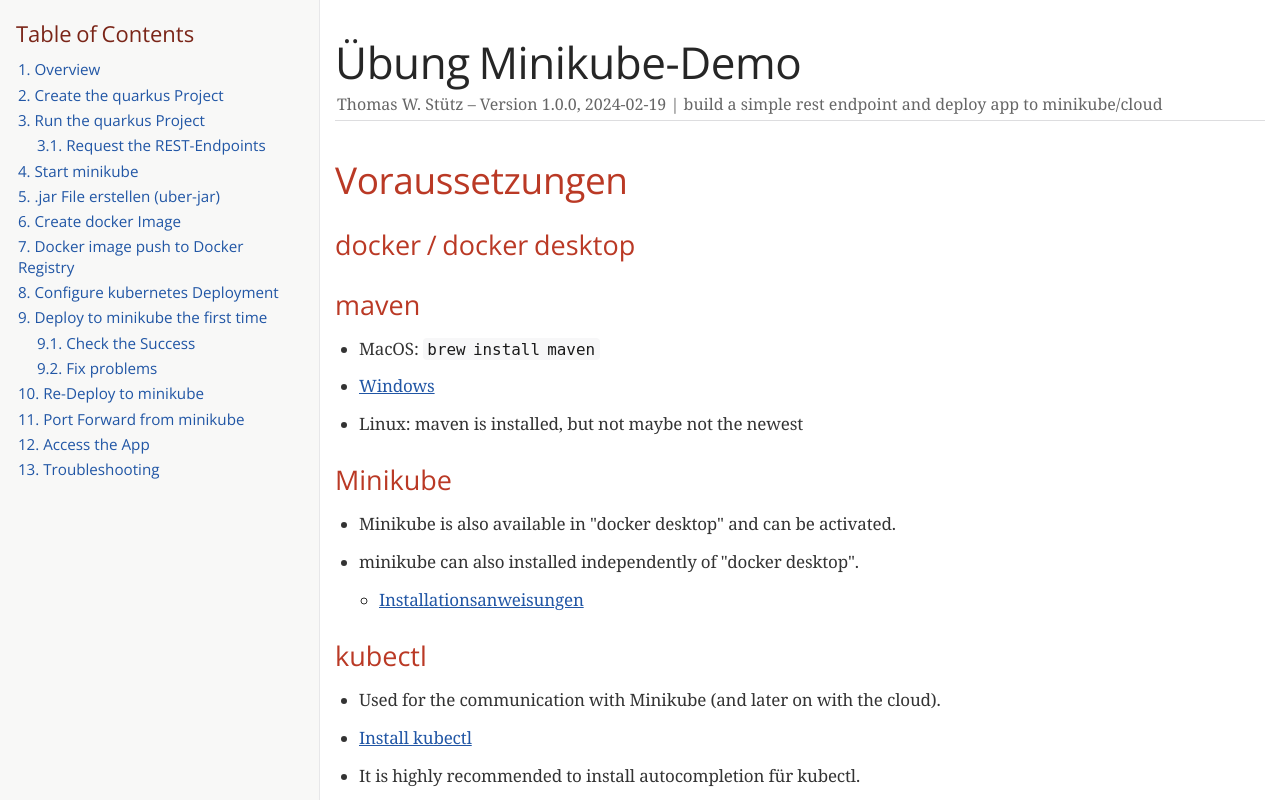
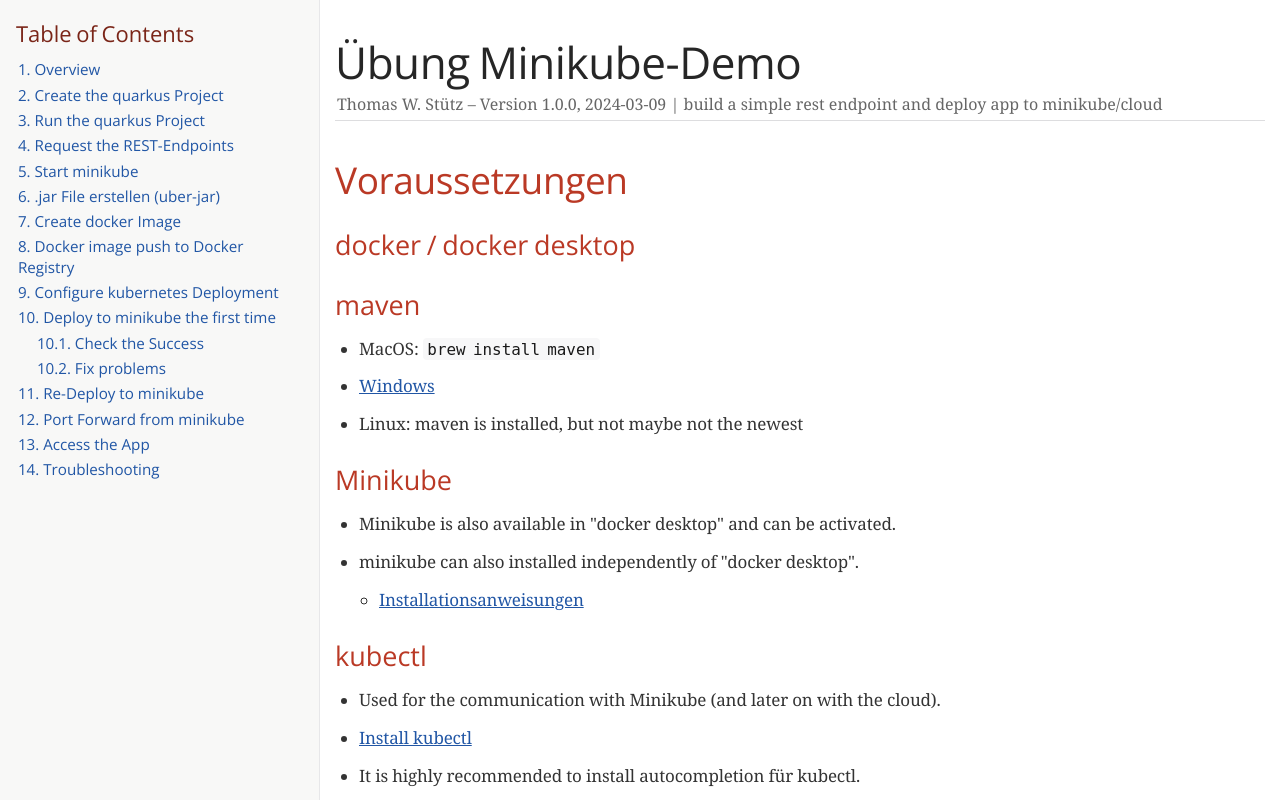
Before and after one commit to quarkus-seminar/2024-lab-minikube, a plain HTML site: page index.html in a window 1280 px wide. Shown: the top 802 px of the page. Drawn offline with nearby package versions, Linux system fonts and the light colour scheme; a web font is replaced by a local one.

Commit message:
Deploying to gh-pages from @ quarkus-seminar/2024-lab-minikube@896b86854c04b1f466407bd5d37c53c03169b489 🚀

```diff
--- a/index.html
+++ b/index.html
@@ -556,7 +556,7 @@
 <div class="details">
 <span id="author" class="author">Thomas W. Stütz</span><br>
 <span id="revnumber">version 1.0.0,</span>
-<span id="revdate">2024-02-19</span>
+<span id="revdate">2024-03-09</span>
 <br><span id="revremark">build a simple rest endpoint and deploy app to minikube/cloud</span>
 </div>
 <div id="toc" class="toc2">
@@ -564,26 +564,23 @@
 <ul class="sectlevel1">
 <li><a href="#_overview">1. Overview</a></li>
 <li><a href="#_create_the_quarkus_project">2. Create the quarkus Project</a></li>
-<li><a href="#_run_the_quarkus_project">3. Run the quarkus Project</a>
+<li><a href="#_run_the_quarkus_project">3. Run the quarkus Project</a></li>
+<li><a href="#_request_the_rest_endpoints">4. Request the  REST-Endpoints</a></li>
+<li><a href="#_start_minikube">5. Start minikube</a></li>
+<li><a href="#_jar_file_erstellen_uber_jar">6. .jar File erstellen (uber-jar)</a></li>
+<li><a href="#_create_docker_image">7. Create docker Image</a></li>
+<li><a href="#_docker_image_push_to_docker_registry">8. Docker image push to Docker Registry</a></li>
+<li><a href="#_configure_kubernetes_deployment">9. Configure kubernetes Deployment</a></li>
+<li><a href="#_deploy_to_minikube_the_first_time">10. Deploy to minikube the first time</a>
 <ul class="sectlevel2">
-<li><a href="#_request_the_rest_endpoints">3.1. Request the  REST-Endpoints</a></li>
+<li><a href="#_check_the_success">10.1. Check the Success</a></li>
+<li><a href="#_fix_problems">10.2. Fix problems</a></li>
 </ul>
 </li>
-<li><a href="#_start_minikube">4. Start minikube</a></li>
-<li><a href="#_jar_file_erstellen_uber_jar">5. .jar File erstellen (uber-jar)</a></li>
-<li><a href="#_create_docker_image">6. Create docker Image</a></li>
-<li><a href="#_docker_image_push_to_docker_registry">7. Docker image push to Docker Registry</a></li>
-<li><a href="#_configure_kubernetes_deployment">8. Configure kubernetes Deployment</a></li>
-<li><a href="#_deploy_to_minikube_the_first_time">9. Deploy to minikube the first time</a>
-<ul class="sectlevel2">
-<li><a href="#_check_the_success">9.1. Check the Success</a></li>
-<li><a href="#_fix_problems">9.2. Fix problems</a></li>
-</ul>
-</li>
-<li><a href="#_re_deploy_to_minikube">10. Re-Deploy to minikube</a></li>
-<li><a href="#_port_forward_from_minikube">11. Port Forward from minikube</a></li>
-<li><a href="#_access_the_app">12. Access the App</a></li>
-<li><a href="#_troubleshooting">13. Troubleshooting</a></li>
+<li><a href="#_re_deploy_to_minikube">11. Re-Deploy to minikube</a></li>
+<li><a href="#_port_forward_from_minikube">12. Port Forward from minikube</a></li>
+<li><a href="#_access_the_app">13. Access the App</a></li>
+<li><a href="#_troubleshooting">14. Troubleshooting</a></li>
 </ul>
 </div>
 </div>
@@ -754,11 +751,15 @@
 ./mvnw clean quarkus:dev</code></pre>
 </div>
 </div>
-<div class="sect2">
-<h3 id="_request_the_rest_endpoints"><a class="anchor" href="#_request_the_rest_endpoints"></a>3.1. Request the  REST-Endpoints</h3>
-<div class="paragraph">
-<p>*Create a REST-Client</p>
 </div>
+</div>
+<div class="sect1">
+<h2 id="_request_the_rest_endpoints"><a class="anchor" href="#_request_the_rest_endpoints"></a>4. Request the  REST-Endpoints</h2>
+<div class="sectionbody">
+<div class="ulist">
+<ul>
+<li>
+<p>Create a REST-Client</p>
 <div class="ulist">
 <ul>
 <li>
@@ -766,6 +767,9 @@
 </li>
 <li>
 <p>create a new file in this folder: <code>requests.http</code></p>
+</li>
+</ul>
+</div>
 </li>
 </ul>
 </div>
@@ -810,9 +814,8 @@
 </details>
 </div>
 </div>
-</div>
 <div class="sect1">
-<h2 id="_start_minikube"><a class="anchor" href="#_start_minikube"></a>4. Start minikube</h2>
+<h2 id="_start_minikube"><a class="anchor" href="#_start_minikube"></a>5. Start minikube</h2>
 <div class="sectionbody">
 <div class="listingblock">
 <div class="content">
@@ -887,7 +890,7 @@
 </div>
 </div>
 <div class="sect1">
-<h2 id="_jar_file_erstellen_uber_jar"><a class="anchor" href="#_jar_file_erstellen_uber_jar"></a>5. .jar File erstellen (uber-jar)</h2>
+<h2 id="_jar_file_erstellen_uber_jar"><a class="anchor" href="#_jar_file_erstellen_uber_jar"></a>6. .jar File erstellen (uber-jar)</h2>
 <div class="sectionbody">
 <div class="listingblock">
 <div class="title">Precondition</div>
@@ -915,7 +918,7 @@
 </div>
 </div>
 <div class="sect1">
-<h2 id="_create_docker_image"><a class="anchor" href="#_create_docker_image"></a>6. Create docker Image</h2>
+<h2 id="_create_docker_image"><a class="anchor" href="#_create_docker_image"></a>7. Create docker Image</h2>
 <div class="sectionbody">
 <div class="ulist">
 <ul>
@@ -992,7 +995,7 @@
 </div>
 </div>
 <div class="sect1">
-<h2 id="_docker_image_push_to_docker_registry"><a class="anchor" href="#_docker_image_push_to_docker_registry"></a>7. Docker image push to Docker Registry</h2>
+<h2 id="_docker_image_push_to_docker_registry"><a class="anchor" href="#_docker_image_push_to_docker_registry"></a>8. Docker image push to Docker Registry</h2>
 <div class="sectionbody">
 <div class="listingblock">
 <div class="content">
@@ -1087,7 +1090,7 @@
 </div>
 </div>
 <div class="sect1">
-<h2 id="_configure_kubernetes_deployment"><a class="anchor" href="#_configure_kubernetes_deployment"></a>8. Configure kubernetes Deployment</h2>
+<h2 id="_configure_kubernetes_deployment"><a class="anchor" href="#_configure_kubernetes_deployment"></a>9. Configure kubernetes Deployment</h2>
 <div class="sectionbody">
 <div class="listingblock">
 <div class="title">check, if you are still in project root, then:</div>
@@ -1201,7 +1204,7 @@
 </div>
 </div>
 <div class="sect1">
-<h2 id="_deploy_to_minikube_the_first_time"><a class="anchor" href="#_deploy_to_minikube_the_first_time"></a>9. Deploy to minikube the first time</h2>
+<h2 id="_deploy_to_minikube_the_first_time"><a class="anchor" href="#_deploy_to_minikube_the_first_time"></a>10. Deploy to minikube the first time</h2>
 <div class="sectionbody">
 <div class="listingblock">
 <div class="content">
@@ -1220,7 +1223,7 @@
 </div>
 </details>
 <div class="sect2">
-<h3 id="_check_the_success"><a class="anchor" href="#_check_the_success"></a>9.1. Check the Success</h3>
+<h3 id="_check_the_success"><a class="anchor" href="#_check_the_success"></a>10.1. Check the Success</h3>
 <div class="listingblock">
 <div class="content">
 <pre>minikube dashboard</pre>
@@ -1267,7 +1270,7 @@
 </div>
 </div>
 <div class="sect2">
-<h3 id="_fix_problems"><a class="anchor" href="#_fix_problems"></a>9.2. Fix problems</h3>
+<h3 id="_fix_problems"><a class="anchor" href="#_fix_problems"></a>10.2. Fix problems</h3>
 <div class="imageblock">
 <div class="content">
 <img src="images/dashboard-02.png" alt="dashboard 02">
@@ -1317,7 +1320,7 @@
 </div>
 </div>
 <div class="sect1">
-<h2 id="_re_deploy_to_minikube"><a class="anchor" href="#_re_deploy_to_minikube"></a>10. Re-Deploy to minikube</h2>
+<h2 id="_re_deploy_to_minikube"><a class="anchor" href="#_re_deploy_to_minikube"></a>11. Re-Deploy to minikube</h2>
 <div class="sectionbody">
 <details>
 <summary class="title">build and push the image</summary>
@@ -1365,7 +1368,7 @@
 </div>
 </div>
 <div class="sect1">
-<h2 id="_port_forward_from_minikube"><a class="anchor" href="#_port_forward_from_minikube"></a>11. Port Forward from minikube</h2>
+<h2 id="_port_forward_from_minikube"><a class="anchor" href="#_port_forward_from_minikube"></a>12. Port Forward from minikube</h2>
 <div class="sectionbody">
 <div class="listingblock">
 <div class="title">Port forwarding</div>
@@ -1400,7 +1403,7 @@
 </div>
 </div>
 <div class="sect1">
-<h2 id="_access_the_app"><a class="anchor" href="#_access_the_app"></a>12. Access the App</h2>
+<h2 id="_access_the_app"><a class="anchor" href="#_access_the_app"></a>13. Access the App</h2>
 <div class="sectionbody">
 <div class="listingblock">
 <div class="content">
@@ -1420,7 +1423,7 @@
 </div>
 </div>
 <div class="sect1">
-<h2 id="_troubleshooting"><a class="anchor" href="#_troubleshooting"></a>13. Troubleshooting</h2>
+<h2 id="_troubleshooting"><a class="anchor" href="#_troubleshooting"></a>14. Troubleshooting</h2>
 <div class="sectionbody">
 <div class="listingblock">
 <div class="title">open an ssh-shell in minikube</div>
@@ -1443,7 +1446,7 @@
 <div id="footer">
 <div id="footer-text">
 Version 1.0.0<br>
-Last updated 2024-02-19 13:14:17 UTC
+Last updated 2024-03-09 08:20:30 UTC
 </div>
 </div>
 </body>
```
